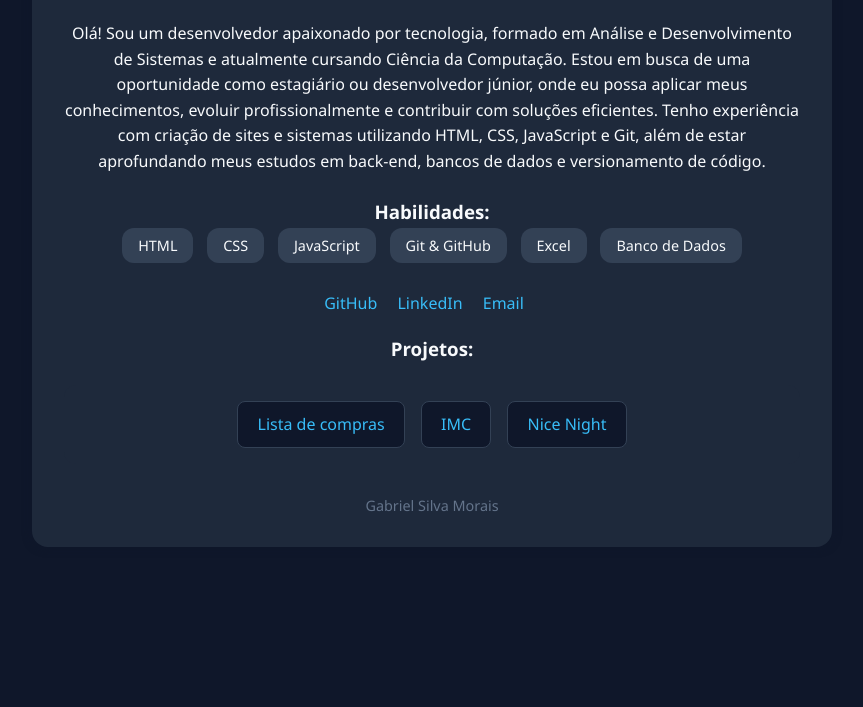
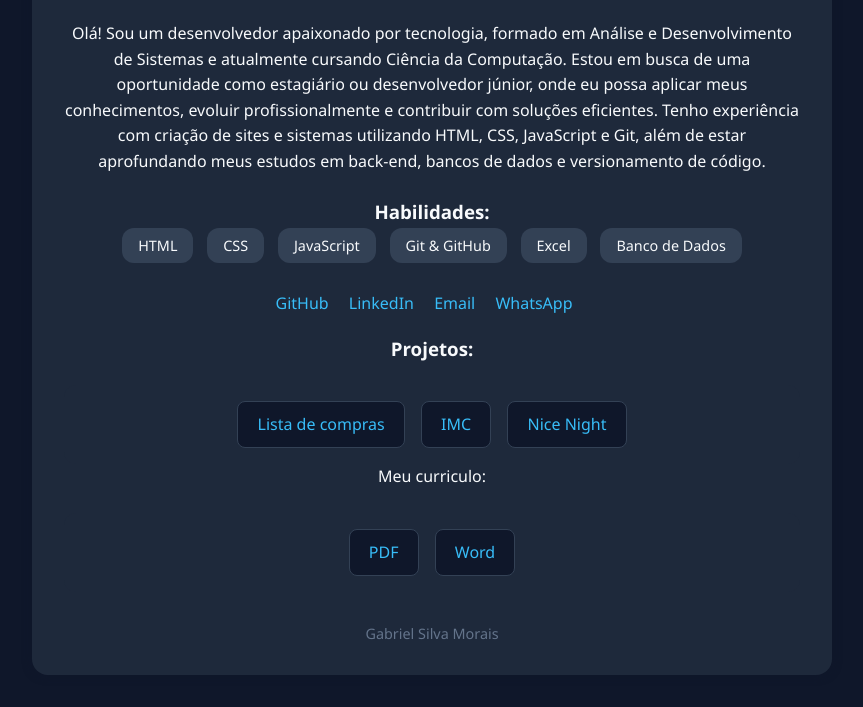
Before and after one commit to GSlM276/apresenta-o, a plain HTML site: page index.html in a window 1280 px wide. Shown: the part 316-1023 px from the top of the page, without its empty margins (208-1071 px from the left). Before the commit the page ends 895 px from the top, so only its background shows below. Drawn offline with Linux system fonts and the light colour scheme.

Commit message:
Update index.html

```diff
--- a/index.html
+++ b/index.html
@@ -31,6 +31,7 @@
       <a href="https://github.com/GSlM276" target="_blank">GitHub</a>
       <a href="https://linkedin.com/in/gabriel-morais-9a457520b" target="_blank">LinkedIn</a>
       <a href="mailto:GabrielSlMorais@outlook.com">Email</a>
+      <a href="https://wa.me/5511958891425">WhatsApp</a>
     </div><br>
     <h3>Projetos:</h3>
 
@@ -40,8 +41,11 @@
         <a href="https://gslm276.github.io/IMC/" target="_blank">IMC</a>
         <a href="https://gslm276.github.io/nicenight/" target="_blank">Nice Night</a>
     </div>
-
-
+    <p>Meu curriculo: </p>
+    <div class="links1">
+    <a href="Curriculo/Curriculo_Gabriel_PDF.pdf" download="Curriculo_Gabriel_PDF.pdf"> PDF </a>
+    <a href="Curriculo/Curriculo_Gabriel_Word.docx" download="Curriculo_Gabriel_Word.docx"> Word </a>
+    </div>
     <footer>
     Gabriel Silva Morais
     </footer>
```
